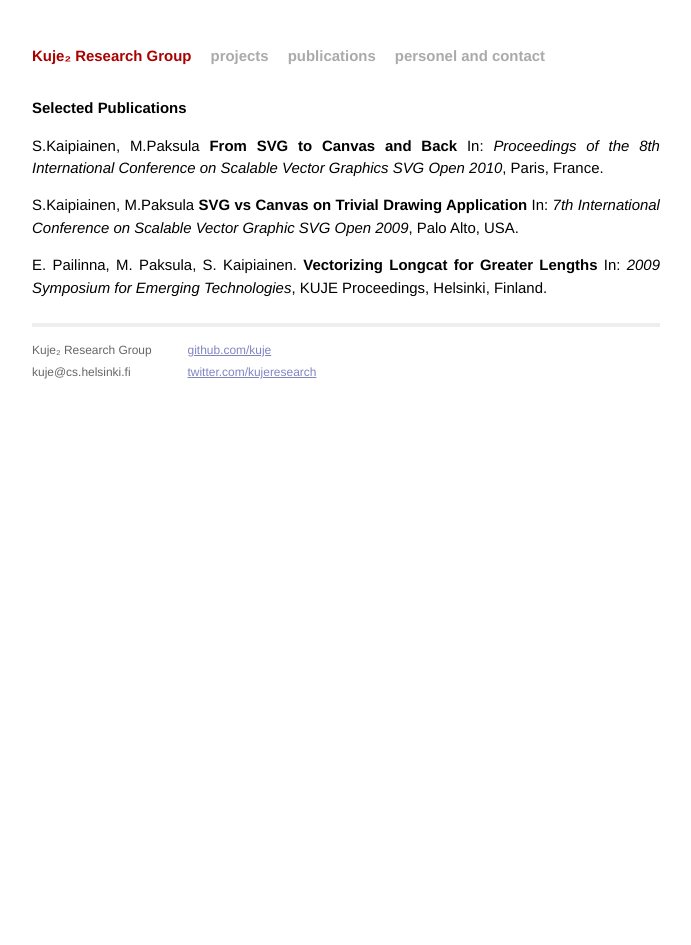
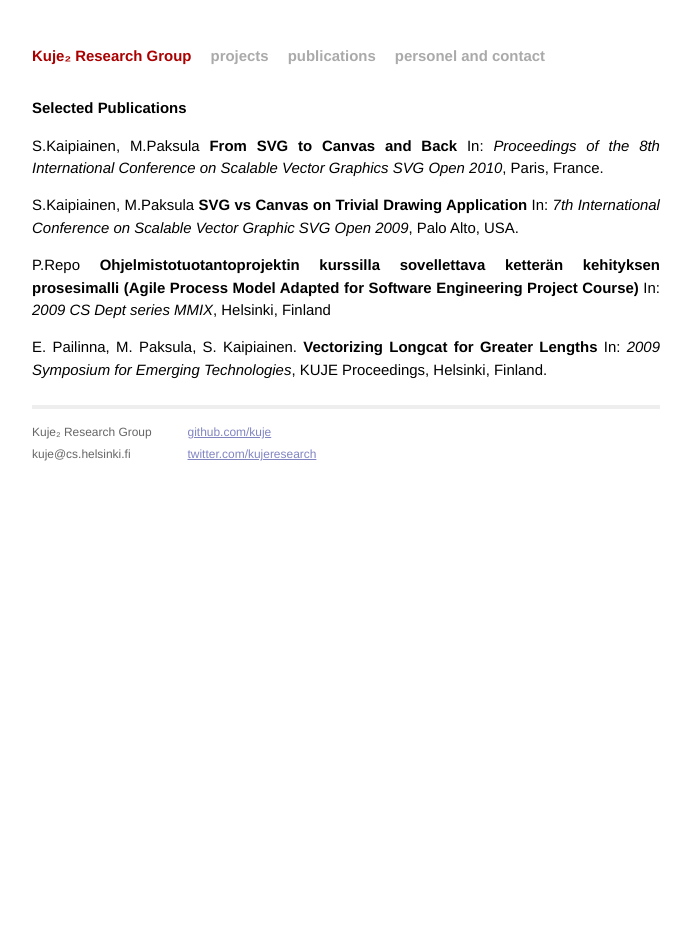
Before and after one commit to kuje/kuje.github.io, a Jekyll site: the page built from publications/index.markdown, in a window 1280 px wide. Shown: the whole page, without its empty margins (294-985 px from the left). Built offline with Jekyll 4.4.1, drawn with Linux system fonts in a browser that asks for light colours.

Commit message:
peken agile

```diff
--- a/publications/index.markdown
+++ b/publications/index.markdown
@@ -9,4 +9,6 @@ S.Kaipiainen, M.Paksula __From SVG to Canvas and Back__ In: _Proceedings of the
 
 S.Kaipiainen, M.Paksula __SVG vs Canvas on Trivial Drawing Application__ In: _7th International Conference on Scalable Vector Graphic SVG Open 2009_, Palo Alto, USA.
 
+P.Repo __Ohjelmistotuotantoprojektin kurssilla sovellettava ketterän kehityksen prosesimalli (Agile Process Model Adapted for Software Engineering Project Course)__ In: _2009 CS Dept series MMIX_, Helsinki, Finland
+
 E. Pailinna, M. Paksula, S. Kaipiainen. __Vectorizing Longcat for Greater Lengths__ In: _2009 Symposium for Emerging Technologies_, KUJE Proceedings, Helsinki, Finland.
```
